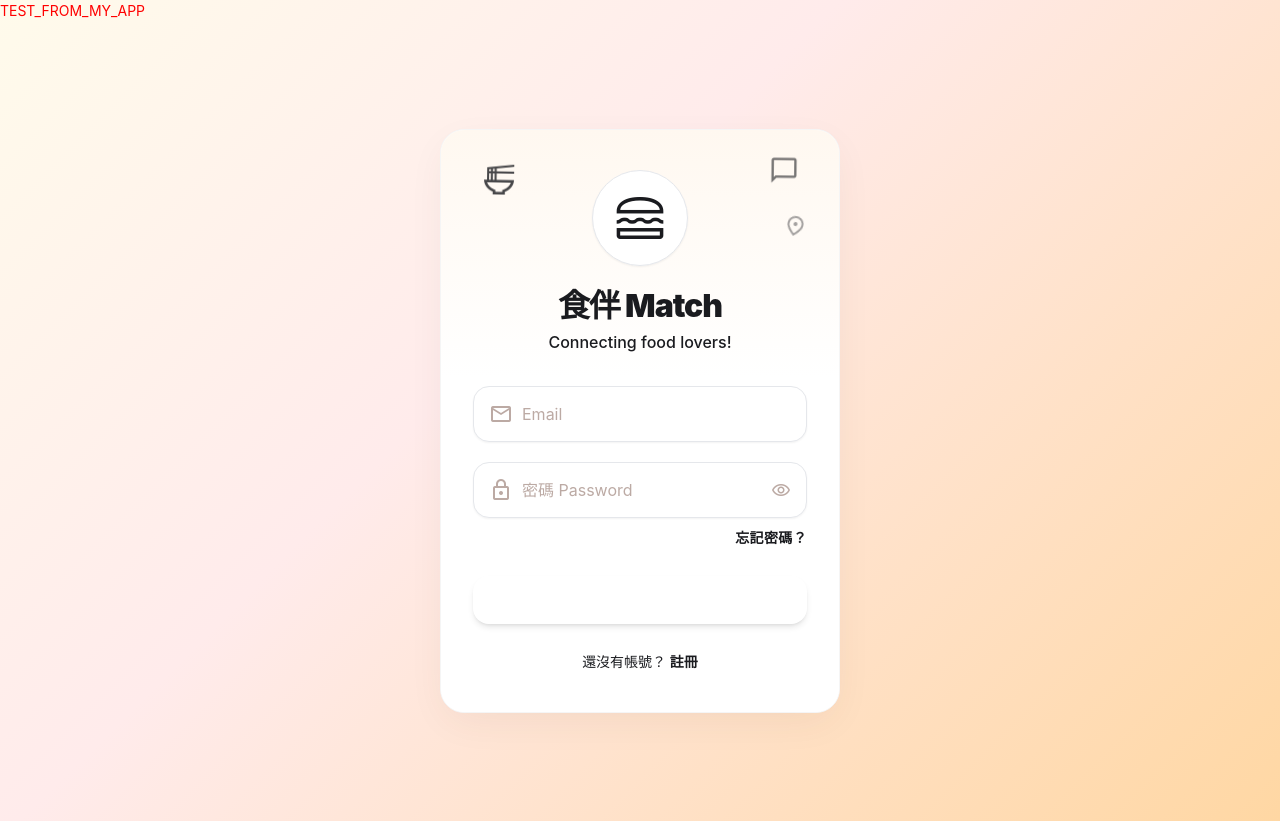
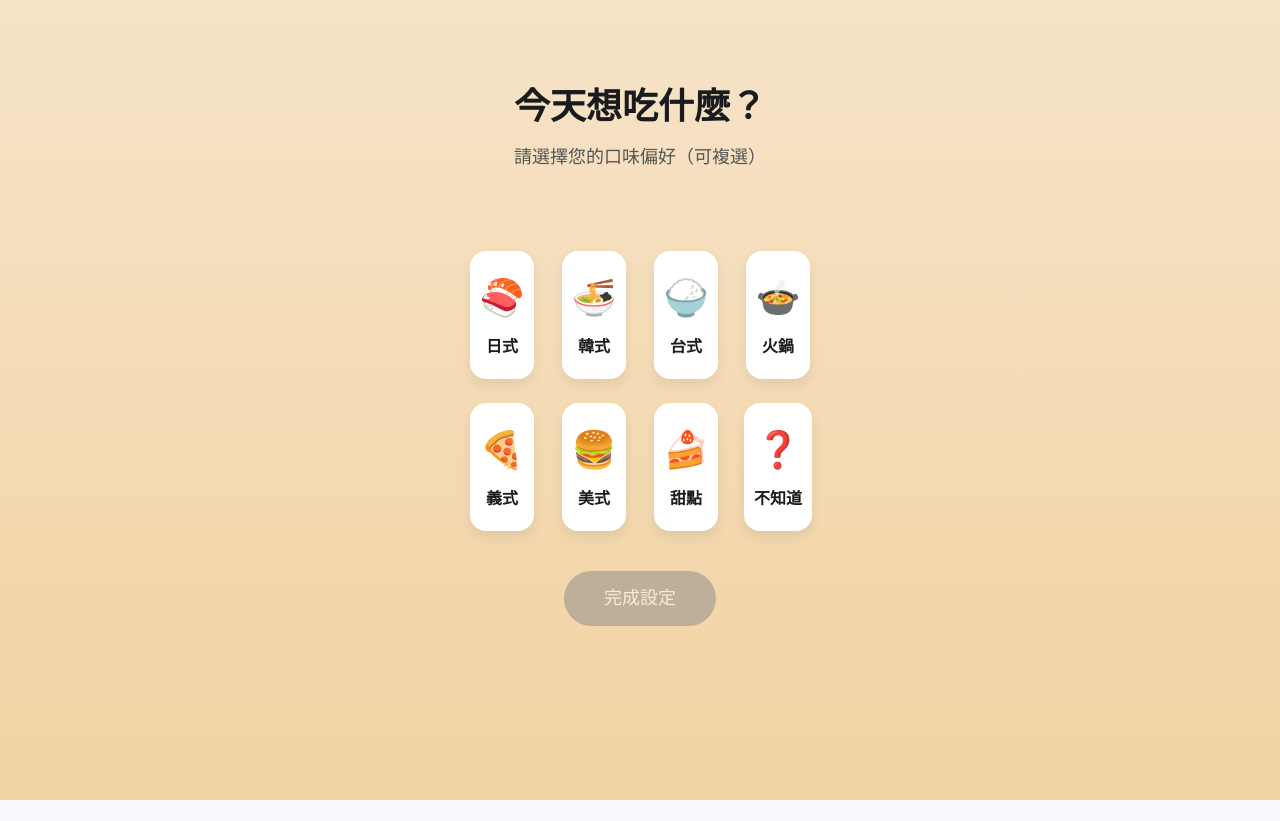
Before and after one commit to xuan-323/-, an Angular app: page /auth/preference in a window 1280 px wide. Before the commit this address led to /auth/login. After the commit the page ends 800 px from the top, so only its background shows below. Built offline with nearby package versions, Linux system fonts and the light colour scheme.

Commit message:
feat: 更新偏好頁UI

```diff
--- a/src/app/app.routes.ts
+++ b/src/app/app.routes.ts
@@ -35,6 +35,15 @@ export const routes: Routes = [
         .then(m => m.WelcomeComponent),
   },
 
+ // ===== Preference（偏好 / 自己吃）=====
+{
+  path: 'auth/preference',
+  loadComponent: () =>
+    import('./auth/preference/preference')
+      .then(m => m.PreferenceComponent),
+},
+
+
   // ===== Home（需要登入）=====
   {
   path: 'home',
--- a/src/app/auth/home/home.component.ts
+++ b/src/app/auth/home/home.component.ts
@@ -20,7 +20,7 @@ export class HomeComponent {
 
   // 自己吃
   goSolo(): void {
-    alert('自己吃：之後會推薦餐廳');
+   this.router.navigate(['/auth/preference']);
     // this.router.navigate(['/solo']);
   }
 }
--- a/src/app/auth/preference/preference.css
+++ b/src/app/auth/preference/preference.css
@@ -1,32 +1,92 @@
-.pref-container { padding: 50px 20px; text-align: center; font-family: sans-serif; }
-.tag-group { display: flex; flex-wrap: wrap; gap: 10px; justify-content: center; margin: 30px 0; }
-
-button {
-  padding: 10px 20px;
-  border-radius: 20px;
-  border: 1px solid #ddd;
-  background: white;
-  cursor: pointer;
-  transition: all 0.2s;
+/* 整體 */
+.preference-container {
+  min-height: 100vh;
+  background: linear-gradient(#f6e3c8, #f2d3a2);
+  display: flex;
+  flex-direction: column;
+  align-items: center;
+  padding-top: 80px;
+  font-family: 'Noto Sans TC', sans-serif;
 }
 
-/* 選中時的樣式 */
-button.selected {
-  background-color: #ffd700;
-  border-color: #ffa500;
-  font-weight: bold;
+/* 標題 */
+.title-main {
+  font-size: 36px;
+  font-weight: 700;
+  margin-bottom: 10px;
 }
 
-.next-btn {
-  width: 100%;
-  max-width: 250px;
-  padding: 15px;
-  background-color: #007bff;
-  color: white;
-  border: none;
-  border-radius: 10px;
-  font-size: 16px;
-  cursor: pointer;
+.title-sub {
+  font-size: 18px;
+  color: #555;
+  margin-bottom: 40px;
 }
 
-.next-btn:disabled { background-color: #ccc; cursor: not-allowed; }
+/* 標籤區 */
+.tags-grid {
+  display: grid;
+  grid-template-columns: repeat(4, 1fr); /* 一排 4 個 */
+  gap: 24px;
+
+  max-width: 600px;
+  margin: 40px auto;
+
+  justify-items: center;   /* 每個卡片置中 */
+  align-items: center;
+}
+
+/* 單一標籤卡 */
+.tag-card {
+  background: #fff;
+  border-radius: 16px;
+  padding: 20px 10px;
+  text-align: center;
+  cursor: pointer;
+  transition: all 0.25s ease;
+  box-shadow: 0 6px 12px rgba(0, 0, 0, 0.08);
+}
+
+.tag-card:hover {
+  transform: translateY(-6px) scale(1.05);
+  box-shadow: 0 12px 24px rgba(0, 0, 0, 0.15);
+}
+
+/* 被選中 */
+.tag-card.active {
+  background: #ffb703;
+  color: #fff;
+}
+
+/* 插圖 */
+.tag-icon {
+  font-size: 36px;
+  margin-bottom: 10px;
+}
+
+/* 文字 */
+.tag-text {
+  font-size: 16px;
+  font-weight: 600;
+}
+
+/* 完成按鈕 */
+.save-btn {
+  padding: 14px 40px;
+  font-size: 18px;
+  border-radius: 30px;
+  border: none;
+  background: #888;
+  color: #fff;
+  cursor: pointer;
+  transition: all 0.25s ease;
+}
+
+.save-btn:hover:not(:disabled) {
+  background: #333;
+  transform: scale(1.08);
+}
+
+.save-btn:disabled {
+  opacity: 0.5;
+  cursor: not-allowed;
+}
--- a/src/app/auth/preference/preference.html
+++ b/src/app/auth/preference/preference.html
@@ -1,17 +1,34 @@
-<div class="pref-container">
-  <h2>歡迎！請選擇您的口味偏好</h2>
-  <p>選取至少一個喜歡的類別</p>
+<div class="preference-container">
 
-  <div class="tag-group">
-    <button
-      *ngFor="let t of tags"
-      (click)="toggleTag(t)"
-      [class.selected]="selectedTags.includes(t)">
-      {{ t }}
-    </button>
+  <!-- 標題 -->
+  <h1 class="title-main">今天想吃什麼？</h1>
+  <p class="title-sub">請選擇您的口味偏好（可複選）</p>
+
+  <!-- 標籤區 -->
+  <div class="tags-grid">
+    <div
+      class="tag-card"
+      *ngFor="let tag of tags"
+      (click)="toggleTag(tag)"
+      [class.selected]="selectedTags.includes(tag)"
+    >
+      <div class="tag-icon">
+        {{ iconMap[tag] }}
+      </div>
+
+      <div class="tag-text">
+        {{ tag }}
+      </div>
+    </div>
   </div>
 
-  <button class="next-btn" [disabled]="selectedTags.length === 0" (click)="onSave()">
+  <!-- 完成設定 -->
+  <button
+    class="save-btn"
+    [disabled]="selectedTags.length === 0"
+    (click)="onSave()"
+  >
     完成設定
   </button>
+
 </div>
--- a/src/app/auth/preference/preference.ts
+++ b/src/app/auth/preference/preference.ts
@@ -1,33 +1,52 @@
 import { Component } from '@angular/core';
+import { CommonModule } from '@angular/common'; // ✅ 一定要
 import { Router } from '@angular/router';
 
 @Component({
   selector: 'app-preference',
-  templateUrl: './preference.html', // 確保這裡檔名與你的 html 一致
-  styleUrls: ['./preference.css']    // 確保這裡檔名與你的 css 一致
+  standalone: true,
+  imports: [CommonModule], // ✅ 關鍵就在這一行
+  templateUrl: './preference.html',
+  styleUrls: ['./preference.css'],
 })
 export class PreferenceComponent {
-  // 定義口味標籤
-  tags: string[] = ['日式', '韓式', '台式', '火鍋', '義式', '美式', '甜點'];
-  // 紀錄使用者選取的標籤
+
+  tags: string[] = [
+    '日式', '韓式', '台式', '火鍋',
+    '義式', '美式', '甜點', '不知道'
+  ];
+
+  iconMap: Record<string, string> = {
+    日式: '🍣',
+    韓式: '🍜',
+    台式: '🍚',
+    火鍋: '🍲',
+    義式: '🍕',
+    美式: '🍔',
+    甜點: '🍰',
+    不知道: '❓',
+  };
+
   selectedTags: string[] = [];
 
   constructor(private router: Router) {}
 
-  // 點擊標籤：如果選過就移除，沒選過就加入
   toggleTag(tag: string) {
-    const index = this.selectedTags.indexOf(tag);
-    if (index > -1) {
-      this.selectedTags.splice(index, 1);
+    if (tag === '不知道') {
+      this.selectedTags = ['不知道'];
+      return;
+    }
+
+    this.selectedTags = this.selectedTags.filter(t => t !== '不知道');
+
+    if (this.selectedTags.includes(tag)) {
+      this.selectedTags = this.selectedTags.filter(t => t !== tag);
     } else {
       this.selectedTags.push(tag);
     }
   }
 
-  // 按下「完成」後的動作
   onSave() {
-    console.log('使用者選擇的口味：', this.selectedTags);
-    // 導向註冊後的歡迎頁面（請確保你有這個路徑）
-    this.router.navigate(['/auth/welcome']);
+    console.log(this.selectedTags);
   }
 }
```
Also changed, not shown: 1 other file (tests, documents, lock files or other folders).
